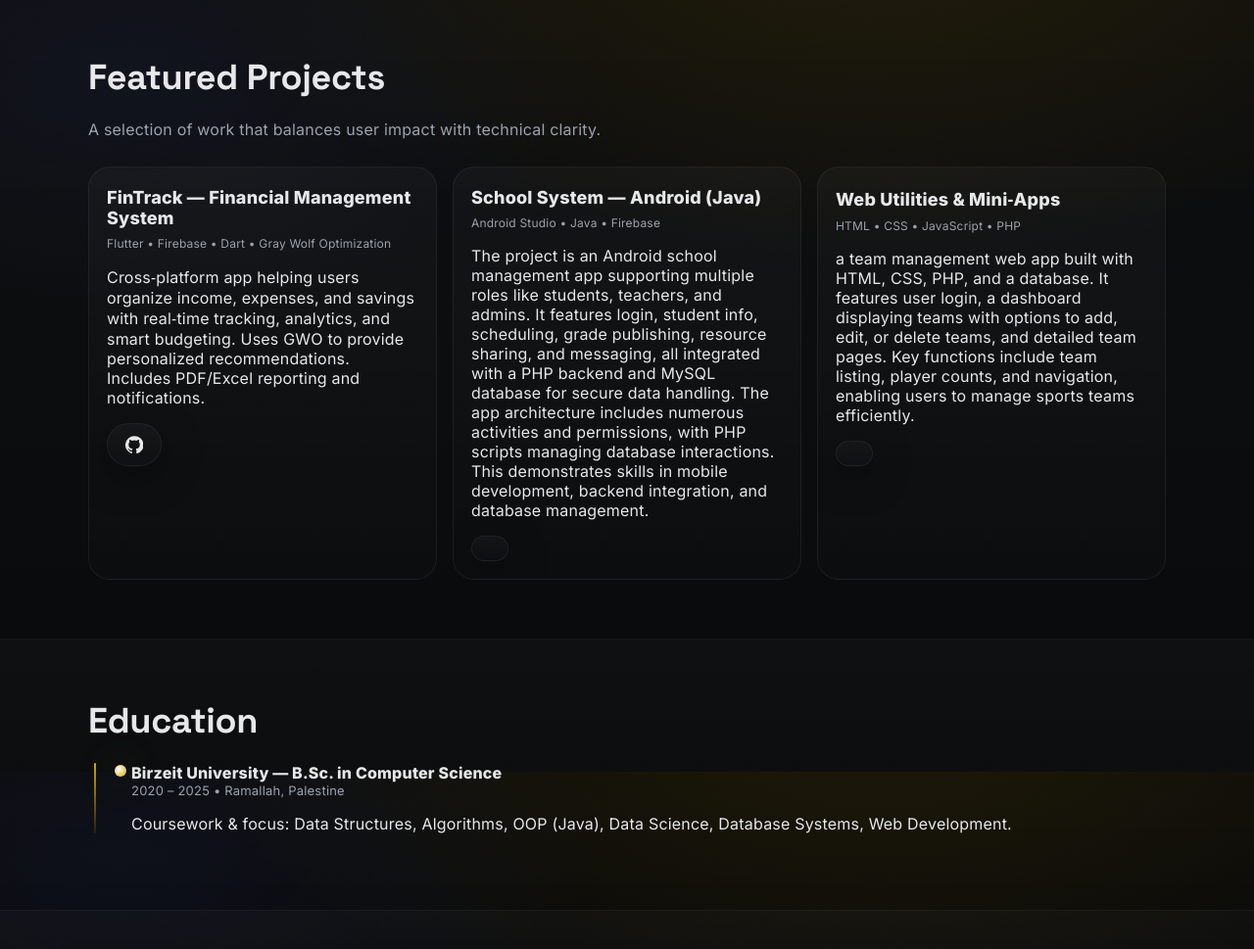
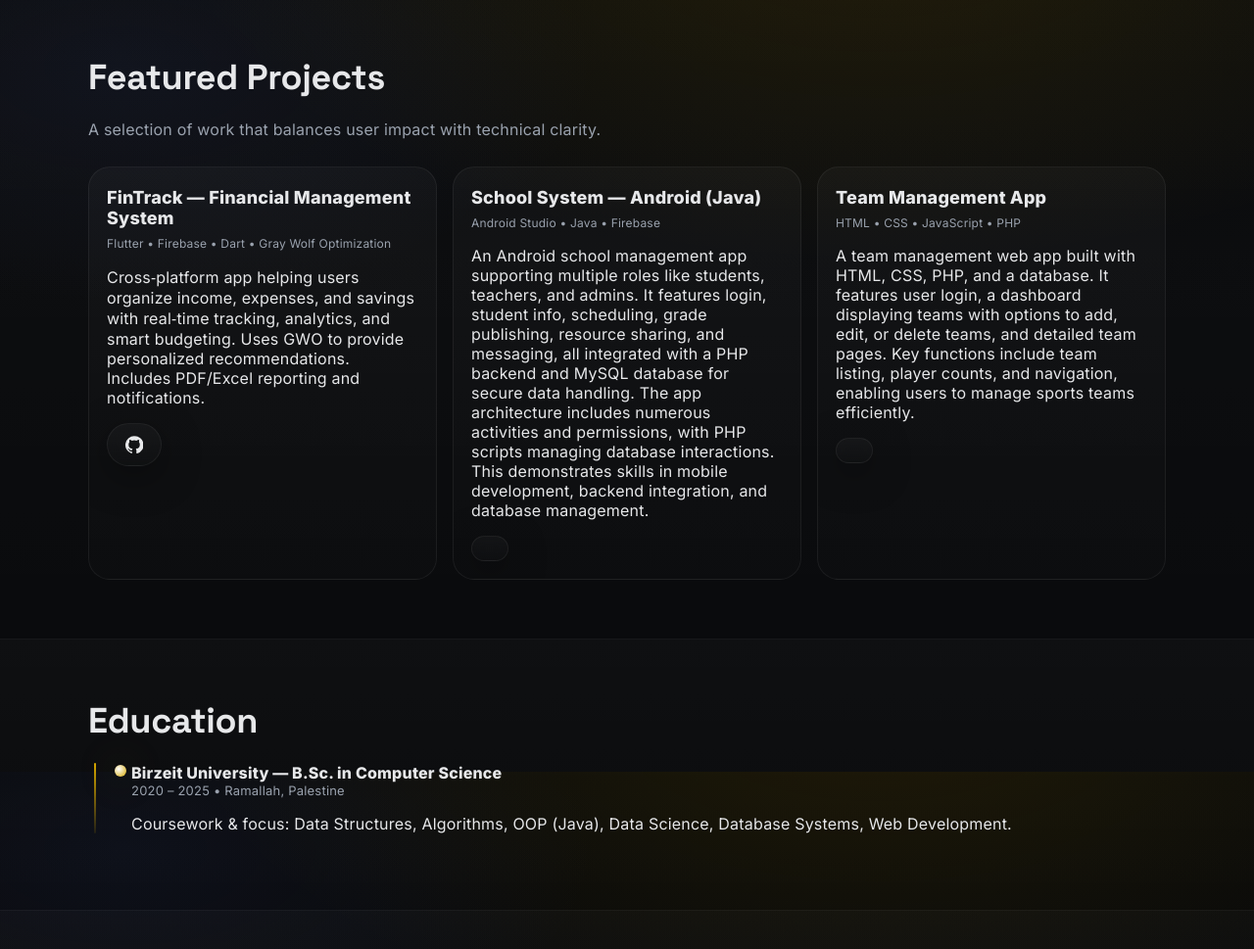
Before and after one commit to Abedalkreem-Injas/Abedalkreem-Injas.github.io, a plain HTML site: page index.html in a window 1280 px wide. Shown: the part 1612-2581 px from the top of the page at 98% size. Drawn offline with Linux system fonts and the light colour scheme.

Commit message:
Update index.html

```diff
--- a/index.html
+++ b/index.html
@@ -253,7 +253,7 @@
             <div class="halo" aria-hidden="true"></div>
             <h3 id="proj-android">School System — Android (Java)</h3>
             <div class="stack">Android Studio • Java • Firebase</div>
-            <p>The project is an Android school management app supporting multiple roles like students, teachers, and admins. It features login, student info, scheduling, grade publishing, resource sharing, and messaging, all integrated with a PHP backend and MySQL database for secure data handling. The app architecture includes numerous activities and permissions, with PHP scripts managing database interactions. This demonstrates skills in mobile development, backend integration, and database management.</p>
+            <p> An Android school management app supporting multiple roles like students, teachers, and admins. It features login, student info, scheduling, grade publishing, resource sharing, and messaging, all integrated with a PHP backend and MySQL database for secure data handling. The app architecture includes numerous activities and permissions, with PHP scripts managing database interactions. This demonstrates skills in mobile development, backend integration, and database management.</p>
             <div class="actions">
               <a class="btn" href="https://github.com/Abedalkreem-Injas" target="_blank" rel="noopener"></a>
             </div>
@@ -261,9 +261,9 @@
 
           <article class="card" aria-labelledby="proj-web">
             <div class="halo" aria-hidden="true"></div>
-            <h3 id="proj-web">Web Utilities & Mini‑Apps</h3>
+            <h3 id="proj-web">Team Management App</h3>
             <div class="stack">HTML • CSS • JavaScript • PHP</div>
-            <p> a team management web app built with HTML, CSS, PHP, and a database. It features user login, a dashboard displaying teams with options to add, edit, or delete teams, and detailed team pages. Key functions include team listing, player counts, and navigation, enabling users to manage sports teams efficiently.</p>
+            <p> A team management web app built with HTML, CSS, PHP, and a database. It features user login, a dashboard displaying teams with options to add, edit, or delete teams, and detailed team pages. Key functions include team listing, player counts, and navigation, enabling users to manage sports teams efficiently.</p>
             <div class="actions">
               <a class="btn" href="https://github.com/Abedalkreem-Injas" target="_blank" rel="noopener"></a>
             </div>
```
